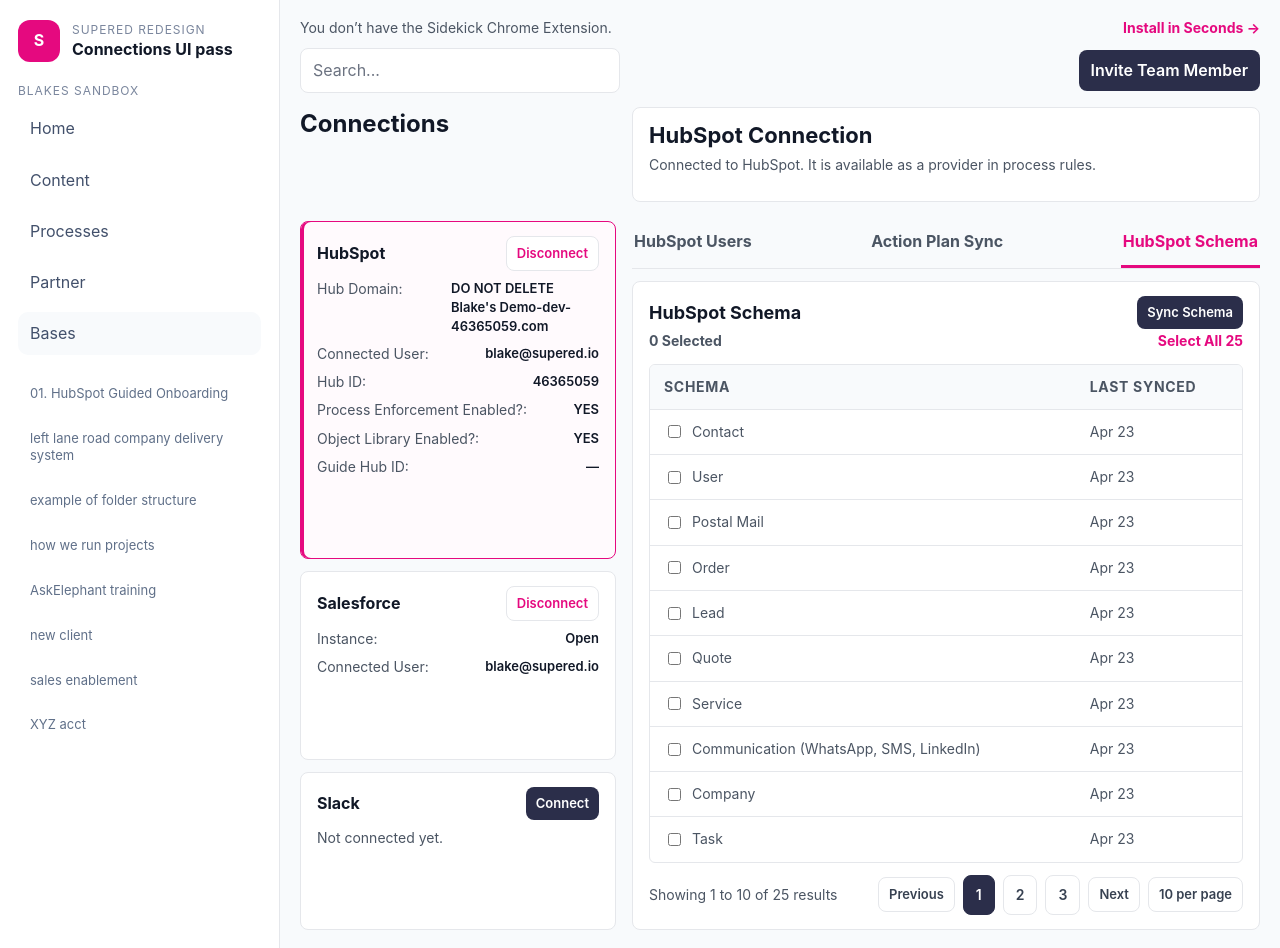
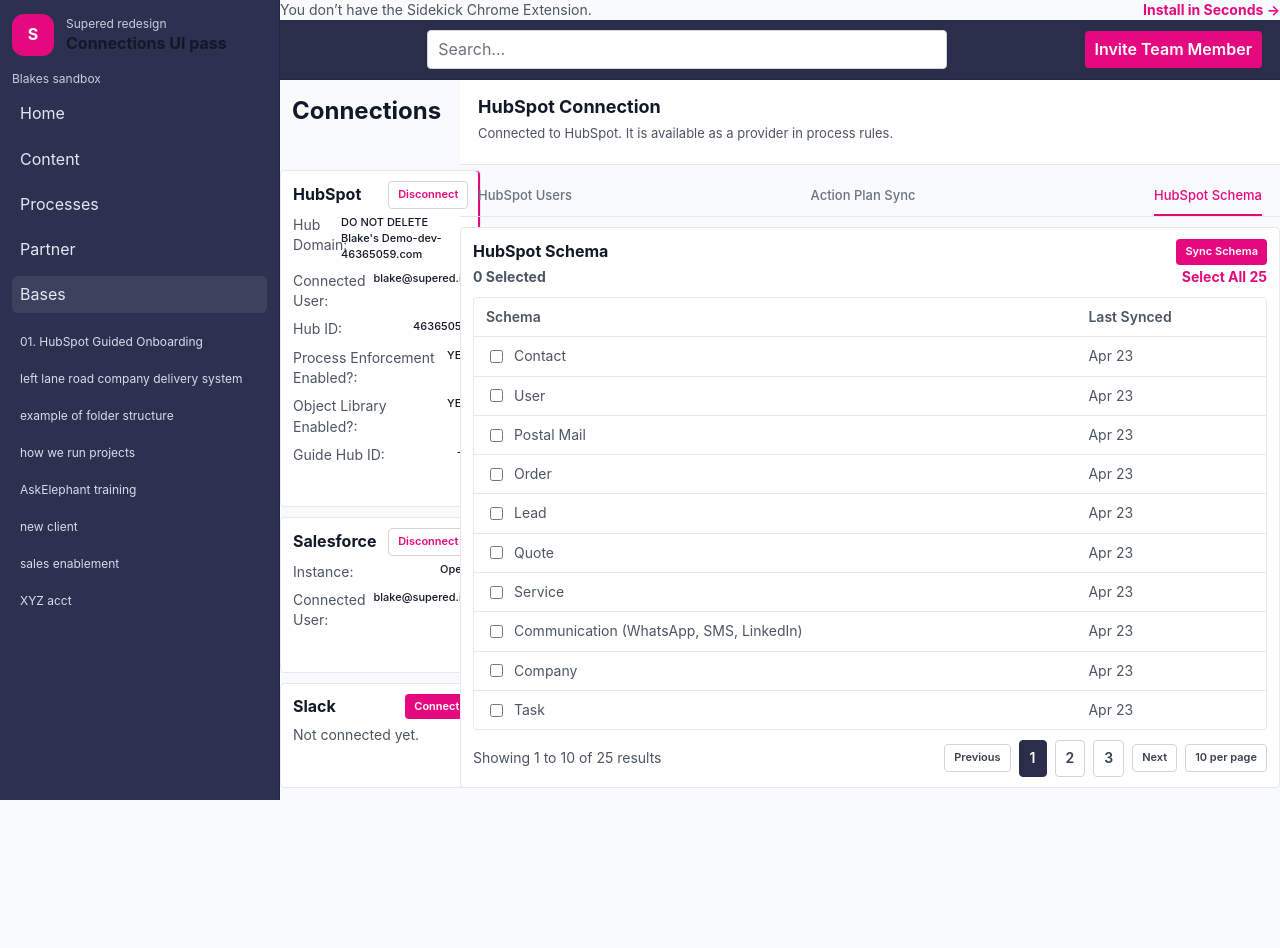
Before and after one commit to rblcreativesolutions-jpg/connectionmock, a React (Vite) app: page / in a window 1280 px wide. After the commit the page ends 800 px from the top, so only its background shows below. Built offline with nearby package versions, Linux system fonts and the light colour scheme.

Commit message:
style: match screenshot more literally

```diff
--- a/src/App.css
+++ b/src/App.css
@@ -46,12 +46,12 @@
 }
 
 .workspace-nav {
-  background: #ffffff;
-  border-right: 1px solid var(--border-subtle);
-  padding: 20px 18px;
+  background: #2c3150;
+  border-right: 1px solid #232844;
+  padding: 14px 12px;
   display: flex;
   flex-direction: column;
-  gap: 20px;
+  gap: 14px;
 }
 
 .workspace-brand {
@@ -74,9 +74,9 @@
 .eyebrow,
 .nav-title {
   font-size: 12px;
-  text-transform: uppercase;
-  letter-spacing: 0.08em;
-  color: #7a869d;
+  text-transform: none;
+  letter-spacing: 0;
+  color: #c7cee0;
 }
 
 .fake-app-nav,
@@ -89,24 +89,24 @@
 .nav-link,
 .base-item {
   text-align: left;
-  border-radius: 10px;
-  padding: 10px 12px;
-  color: #42506b;
+  border-radius: 6px;
+  padding: 7px 8px;
+  color: #e4e8f4;
 }
 
 .nav-link.active,
 .base-item:hover {
-  background: var(--bg-subtle);
+  background: rgba(255, 255, 255, 0.08);
 }
 
 .base-item {
-  font-size: 13px;
-  line-height: 1.3;
-  color: #607089;
+  font-size: 12px;
+  line-height: 1.25;
+  color: #d7ddee;
 }
 
 .connections-page {
-  padding: 18px 20px;
+  padding: 0;
 }
 
 .top-meta,
@@ -142,31 +142,35 @@
 
 .page-toolbar {
   align-items: center;
-  margin: 10px 0 14px;
+  margin: 0;
+  padding: 10px 18px;
+  background: #2b2e4a;
+  border-bottom: 1px solid #232844;
 }
 
 .search {
-  border: 1px solid var(--border-subtle);
-  border-radius: 8px;
-  padding: 10px 12px;
+  border: 1px solid #d1d5db;
+  border-radius: 4px;
+  padding: 7px 10px;
   background: white;
   color: #6b7280;
 }
 
 .search.large {
-  min-width: 320px;
+  min-width: 520px;
+  margin: 0 auto;
 }
 
 .feature-shell {
   display: grid;
-  grid-template-columns: 316px 1fr;
-  gap: 16px;
+  grid-template-columns: 180px 1fr;
+  gap: 0;
 }
 
 .provider-rail,
 .main-panel {
   display: grid;
-  gap: 12px;
+  gap: 10px;
 }
 
 .provider-rail h2,
@@ -175,12 +179,17 @@
   margin: 0;
 }
 
+.provider-rail h2 {
+  font-size: 24px;
+  padding: 14px 12px 0;
+}
+
 .provider-card,
 .panel {
-  background: rgba(255, 255, 255, 0.98);
-  border: 1px solid var(--border-subtle);
-  border-radius: 8px;
-  padding: 14px 16px;
+  background: #ffffff;
+  border: 1px solid #e5e7eb;
+  border-radius: 4px;
+  padding: 10px 12px;
   box-shadow: none;
 }
 
@@ -189,14 +198,14 @@
 }
 
 .provider-card.selected {
-  border-color: var(--brand-primary);
-  box-shadow: inset 3px 0 0 var(--brand-primary);
-  background: #fffafd;
+  border-color: #e5e7eb;
+  box-shadow: inset -2px 0 0 var(--brand-primary);
+  background: #ffffff;
 }
 
 .provider-header-row {
   align-items: center;
-  margin-bottom: 8px;
+  margin-bottom: 6px;
 }
 
 .provider-detail-row {
@@ -204,13 +213,13 @@
 }
 
 .provider-detail-row span {
-  min-width: 126px;
+  min-width: 0;
 }
 
 .provider-detail-row strong {
   color: #111827;
-  font-size: 13px;
-  font-weight: 600;
+  font-size: 11px;
+  font-weight: 500;
 }
 
 .primary,
@@ -218,18 +227,18 @@
 .page-chip,
 .toggle,
 .status-pill {
-  border-radius: 8px;
-  padding: 9px 12px;
+  border-radius: 4px;
+  padding: 7px 10px;
   font-weight: 600;
 }
 
 .small {
-  padding: 7px 10px;
-  font-size: 13px;
+  padding: 5px 9px;
+  font-size: 11px;
 }
 
 .primary {
-  background: var(--brand-dark-button);
+  background: var(--brand-primary);
   color: white;
 }
 
@@ -237,7 +246,7 @@
 .page-chip,
 .toggle {
   background: white;
-  border: 1px solid var(--border-subtle);
+  border: 1px solid #d1d5db;
   color: #374151;
 }
 
@@ -252,16 +261,20 @@
 }
 
 .intro-panel {
-  padding-bottom: 12px;
+  padding: 16px 18px 8px;
+  border: 0;
+  border-bottom: 1px solid #e5e7eb;
+  border-radius: 0;
 }
 
 .intro-panel h1 {
-  font-size: 22px;
+  font-size: 18px;
   line-height: 1.2;
 }
 
 .intro-panel p {
   margin-top: 6px;
+  font-size: 13px;
 }
 
 .tabs,
@@ -273,20 +286,21 @@
 
 .tabs,
 .subtabs {
-  border-bottom: 1px solid var(--border-subtle);
-  padding: 4px 0 0;
-  margin-top: 2px;
+  border-bottom: 1px solid #e5e7eb;
+  padding: 0 18px;
+  margin-top: 0;
 }
 
 .tab,
 .subtab {
-  padding: 10px 2px 12px;
+  padding: 11px 0 9px;
   border-radius: 0;
   border: 0;
-  border-bottom: 3px solid transparent;
+  border-bottom: 2px solid transparent;
   background: transparent;
-  color: #4b5563;
-  font-weight: 700;
+  color: #6b7280;
+  font-weight: 500;
+  font-size: 13px;
 }
 
 .tab:hover,
@@ -303,9 +317,9 @@
 
 .table-wrap {
   overflow: hidden;
-  border: 1px solid var(--border-subtle);
-  border-radius: 6px;
-  margin-top: 12px;
+  border: 1px solid #e5e7eb;
+  border-radius: 4px;
+  margin-top: 10px;
 }
 
 table {
@@ -316,16 +330,18 @@
 th,
 td {
   text-align: left;
-  padding: 12px 14px;
-  border-bottom: 1px solid var(--border-subtle);
+  padding: 9px 12px;
+  border-bottom: 1px solid #e5e7eb;
   vertical-align: top;
+  font-size: 12px;
 }
 
 th {
-  background: #f8fafc;
-  font-size: 12px;
-  text-transform: uppercase;
-  letter-spacing: 0.05em;
+  background: #ffffff;
+  font-size: 11px;
+  text-transform: none;
+  letter-spacing: 0;
+  font-weight: 600;
 }
 
 tbody tr:last-child td {
@@ -355,7 +371,7 @@
 .sync-topbar,
 .table-tools {
   align-items: center;
-  margin-top: 12px;
+  margin-top: 10px;
   flex-wrap: wrap;
 }
 
@@ -393,7 +409,7 @@
 }
 
 .panel h3 {
-  font-size: 18px;
+  font-size: 16px;
   line-height: 1.25;
 }
 
@@ -408,6 +424,18 @@
   }
 
   .connections-page {
-    padding: 16px;
+    padding: 0;
+  }
+
+  .page-toolbar {
+    padding: 10px 12px;
+  }
+
+  .tabs,
+  .subtabs,
+  .intro-panel,
+  .main-panel .panel {
+    padding-left: 12px;
+    padding-right: 12px;
   }
 }
```
